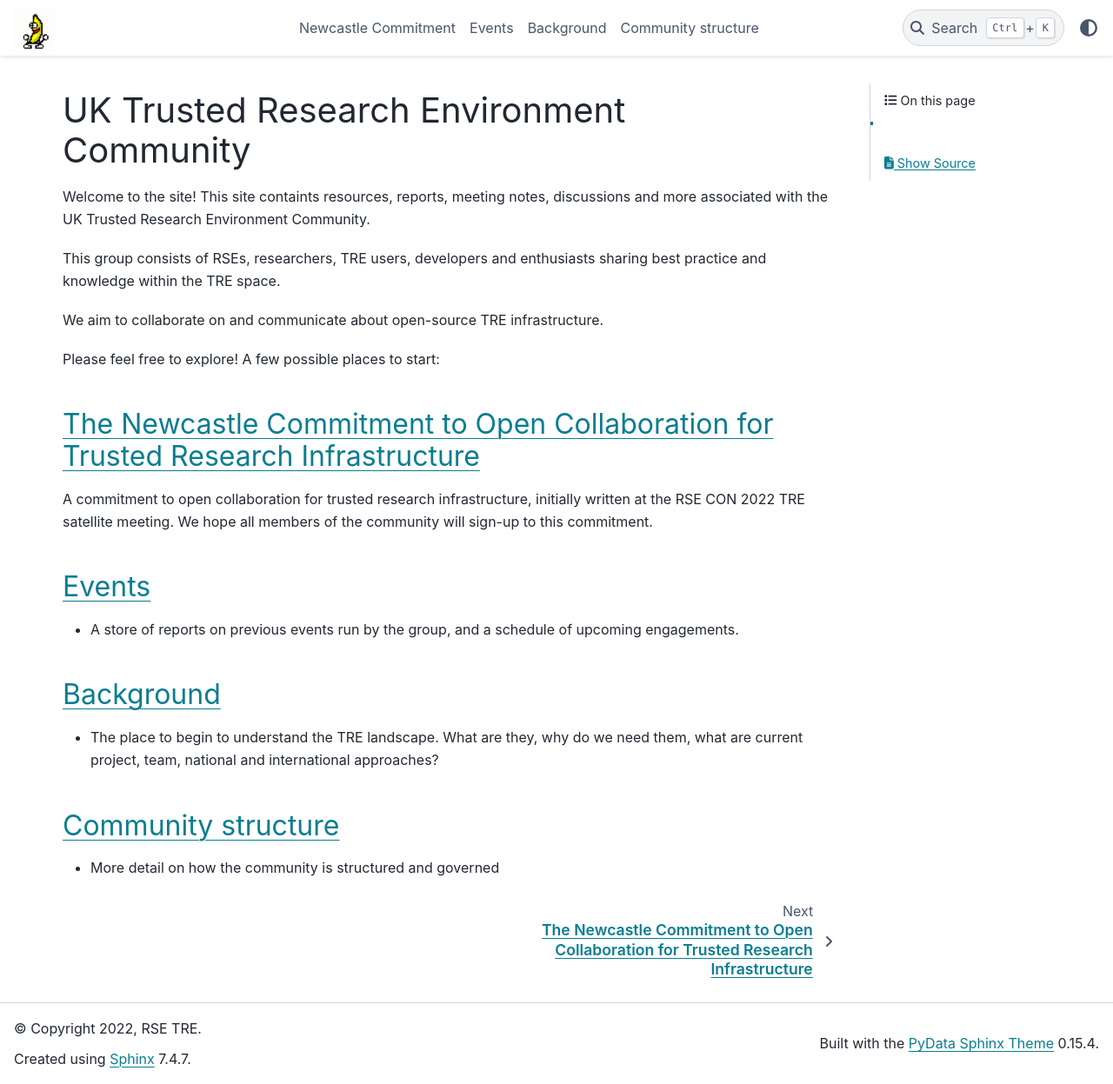
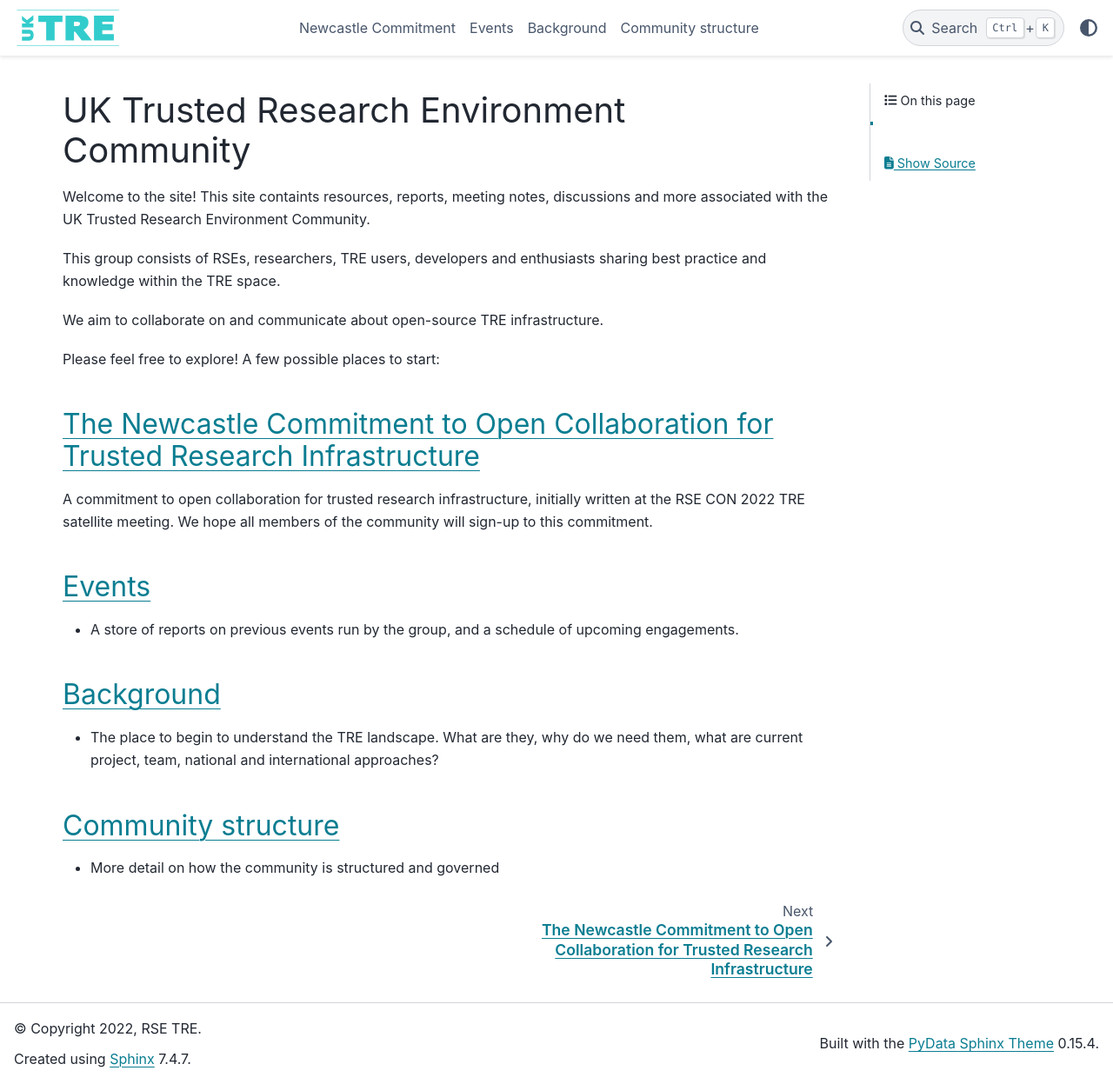
Before and after one commit to rse-tre/community, a Sphinx documentation site: the page built from docs/index.md, in a window 1280 px wide and 1247 px high. Shown: the whole window at 87% size. Built offline with Sphinx 7.4.7 and the PyData theme 0.15.4, drawn with Linux system fonts in a browser that asks for light colours.

Commit message:
Switch to new UK-TRE logo

```diff
--- a/docs/conf.py
+++ b/docs/conf.py
@@ -33,5 +33,5 @@ myst_linkify_fuzzy_links = False
 html_theme = "pydata_sphinx_theme"
 html_static_path = ["_static"]
 
-html_logo = "_static/banana-dance-dancing-banana.gif"
-html_favicon = "_static/banana-dance-dancing-banana.gif"
+html_logo = "_static/uktre-logo.svg"
+html_favicon = "_static/uktre-logo.svg"
```
Also changed, not shown: docs/_static/banana-dance-dancing-banana.gif (deleted), docs/_static/uktre-logo.svg (added).
